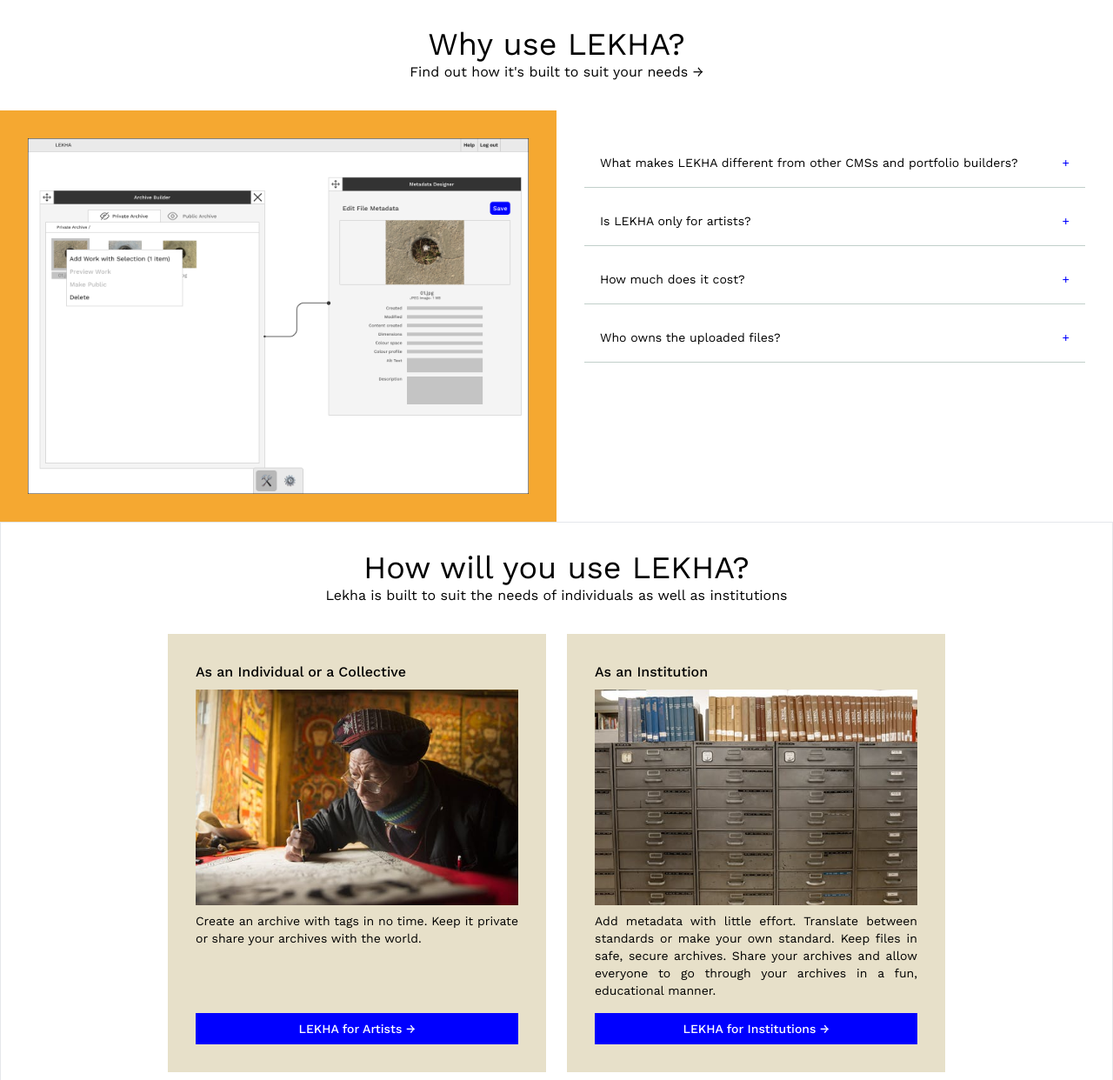
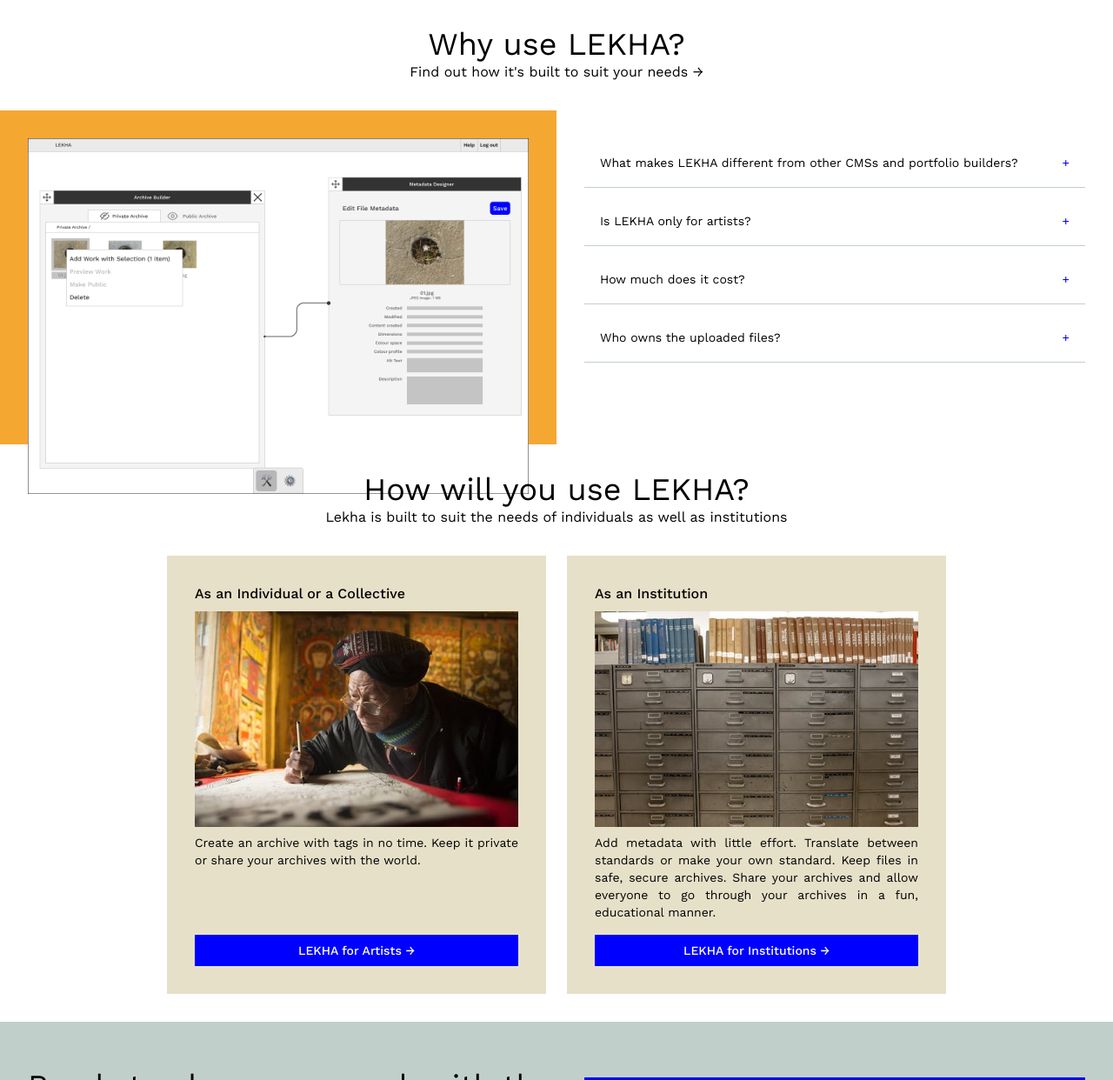
Before and after one commit to theisro/LEKHA, a Django app: page /landingpage/ in a window 1280 px wide. Shown: the part 1358-2600 px from the top of the page at 87% size. Run offline with Django 4.2, Linux system fonts and the light colour scheme; some libraries are stand-ins or nearby versions.

Commit message:
Minor fix

```diff
--- a/EXPERIMENTAL/djangoactual/landingpage/templates/landingpage/index.html
+++ b/EXPERIMENTAL/djangoactual/landingpage/templates/landingpage/index.html
@@ -309,7 +309,7 @@
         </div>
         <div class="flex flex-col-reverse sm:flex-row">
           <div
-            class="hidden sm:block sm:w-1/2 p-8"
+            class="hidden sm:block sm:w-1/2 sm:h-96 p-8"
             style="background-color: #f5a831"
           >
             <img
@@ -370,7 +370,7 @@
       </div>
 
       <!-- How will you use Lekha? -->
-      <div class="w-full bg-white border border-t-1">
+      <div class="w-full bg-white">
         <div class="p-8 flex flex-col">
           <div class="text-center text-xl sm:text-4xl">
             How will you use LEKHA?
```
